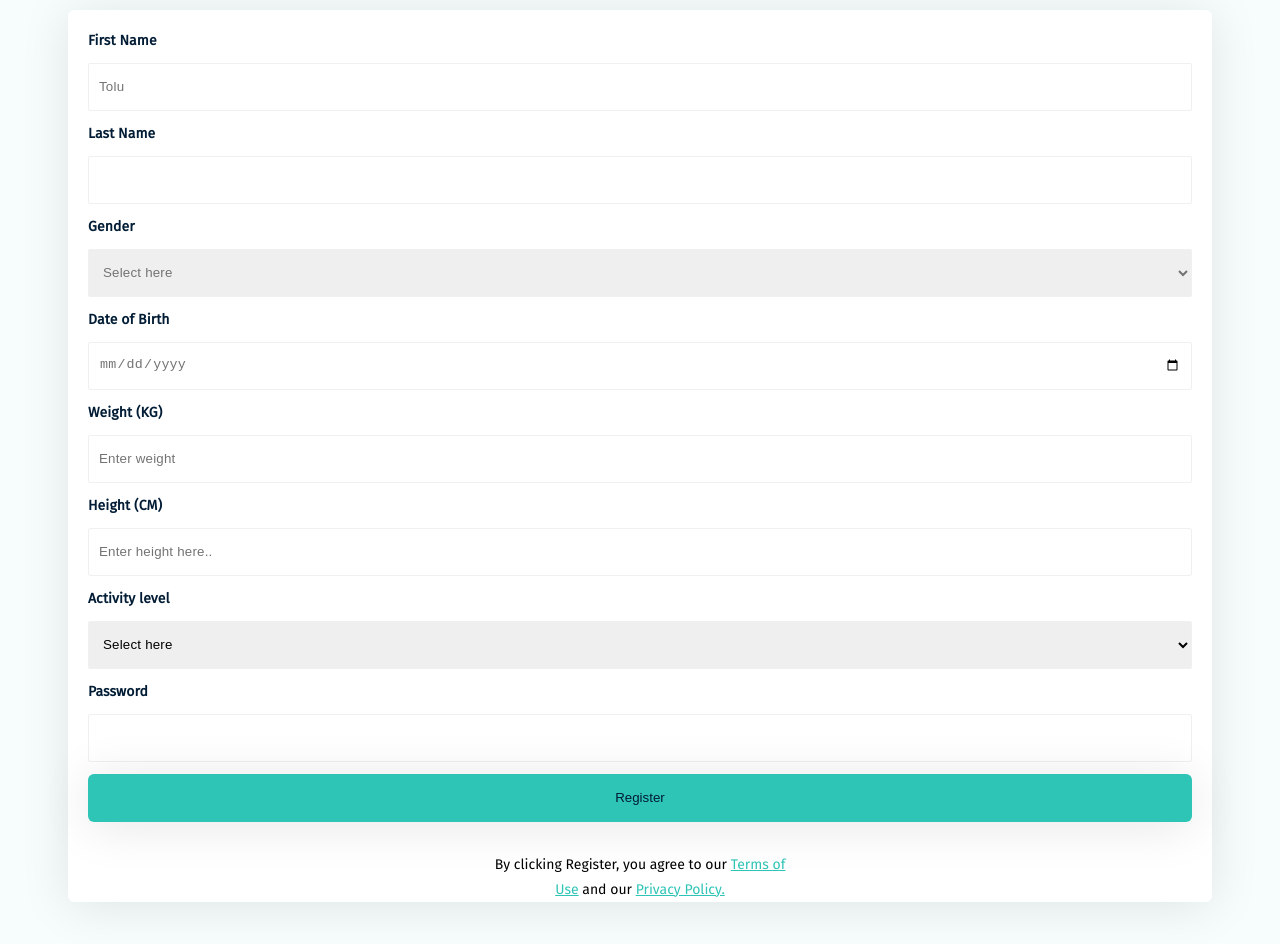
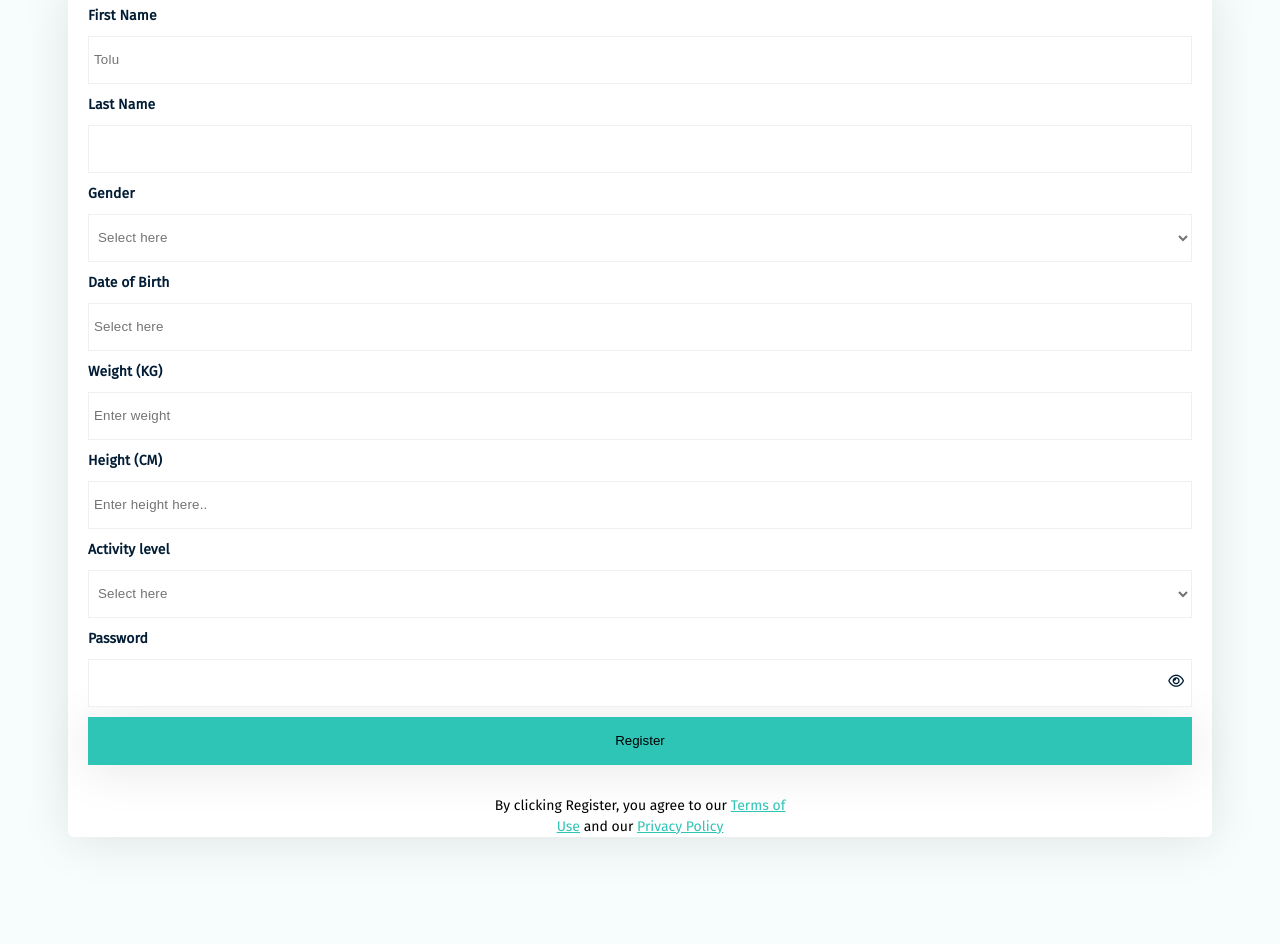
Before and after one commit to adetolaa99/web-dev-training-altschool, a plain HTML site: page index.html in a window 1280 px wide. Shown: the part 360-1304 px from the top of the page. After the commit the page ends 1275 px from the top, so only its background shows below. Drawn offline with Linux system fonts and the light colour scheme.

Commit message:
added final changes

```diff
--- a/assets/index.css
+++ b/assets/index.css
@@ -1,3 +1,5 @@
+@import url("https://fonts.googleapis.com/css2?family=Fira+Sans&display=swap");
+
 * {
   box-sizing: border-box;
 }
@@ -16,7 +18,7 @@
 }
 
 body {
-  font-family: 'Fira Sans', sans-serif;
+  font-family: "Fira Sans", sans-serif;
   background: var(--bg-white);
   padding: 60px;
 }
@@ -32,7 +34,7 @@ body {
 }
 
 .text-one {
-  width: 327px;
+  width: 100%;
   color: var(--grey);
   font-size: 16px;
   font-weight: 300;
@@ -55,25 +57,34 @@ form {
   color: var(--txt-headings);
 }
 
-form label {
+.form-elements label {
+  display: block;
   color: var(--Text-Headings);
   font-size: 14px;
   font-weight: 600;
-  line-height: normal;
   letter-spacing: 0.1px;
 }
 
-input,
-select {
-  border-radius: 2px;
+.input-field {
+  width: 100%;
+  padding: 5px;
   border: 1px solid var(--border);
-  min-width: 100%;
   height: 48px;
   flex-shrink: 0;
-  padding: 10px;
-  margin: 12px auto;
-  font-weight: 400;
-  line-height: 10px;
+  margin: 10px auto;
+  letter-spacing: 0.2px;
+  -webkit-transition: 0.5s;
+  transition: 0.5s;
+  outline: none;
+}
+
+.input-field-two {
+  width: 100%;
+  padding: 5px;
+  border: 1px solid var(--border);
+  height: 48px;
+  flex-shrink: 0;
+  margin: 10px auto;
   letter-spacing: 0.2px;
   -webkit-transition: 0.5s;
   transition: 0.5s;
@@ -88,7 +99,7 @@ select:focus {
 
 #gender,
 #dob,
-#activityLevel,
+#activitylevel,
 ::placeholder {
   color: var(--grey);
   cursor: pointer;
@@ -96,27 +107,18 @@ select:focus {
 
 #gender:focus,
 #dob:focus,
-#activityLevel:focus {
+#activitylevel:focus {
   color: var(--cl-black);
 }
 
-input[type="date"]::before {
-  content: attr(data-placeholder);
-  width: 100%;
-  color: var(--grey);
-}
-input[type="date"]:focus::before,
-input[type="date"]:valid::before {
-  display: none;
+select {
+  background: var(--white);
 }
 
 .button {
   min-width: 100%;
   height: 48px;
   background: var(--green);
-  color: var(--cl-white);
-  border-radius: 6px;
-  outline: none;
   box-shadow: 0px 4px 50px 0px rgba(4, 8, 19, 0.1);
   border: none;
   cursor: pointer;
@@ -126,12 +128,19 @@ input[type="date"]:valid::before {
   position: relative;
 }
 
+.form-password i {
+  position: absolute;
+  top: 60%;
+  right: 8px;
+  align-items: center;
+  transform: translateY(-50%);
+  cursor: pointer;
+}
+
 .tandc {
   max-width: 316px;
   margin: 10px auto;
   font-size: 14px;
-  font-weight: 400;
-  line-height: 25px;
   text-align: center;
 }
 
@@ -182,22 +191,15 @@ input[type="date"]:valid::before {
     padding: 20px;
   }
 
-  form {
-    color: var(--txt-headings);
-  }
-
   .form-grp-1,
   .form-grp-2,
   .form-grp-3 {
     display: flex;
-    justify-content: space-between;
-    gap: 10px;
+    gap: 20px;
   }
 
-  input,
-  select {
+  .input-field {
     width: 238px;
-    padding: 5px;
   }
 
   input:focus,
--- a/index.html
+++ b/index.html
@@ -5,9 +5,10 @@
     <meta name="viewport" content="width=device-width, initial-scale=1.0" />
     <title>Registration Page</title>
     <link rel="stylesheet" href="./assets/index.css" />
-    <style>
-      @import url("https://fonts.googleapis.com/css2?family=Fira+Sans&display=swap");
-    </style>
+    <script
+      src="https://kit.fontawesome.com/61bd17ca55.js"
+      crossorigin="anonymous"
+    ></script>
   </head>
 
   <body>
@@ -19,8 +20,9 @@
         everywhere.
       </p>
       <p class="text-two">
-        Start benefiting from the wellness experience. For companies looking on
-        increasing productivity, and improving organization wellness.
+        Start benefiting from the wellness experience. For<br />
+        companies looking on increasing productivity, and improving<br />
+        organization wellness.
       </p>
     </header>
 
@@ -29,30 +31,41 @@
         <div class="form-grp-1">
           <div class="form-elements">
             <label for="firstname">First Name</label>
-            <input type="text" id="firstname" placeholder="Tolu" required />
+            <input
+              type="text"
+              id="firstname"
+              placeholder="Tolu"
+              class="input-field"
+              required
+            />
           </div>
+
           <div class="form-elements">
             <label for="lastname">Last Name</label>
-            <input type="text" id="lastname" required />
+            <input type="text" id="lastname" class="input-field" required />
           </div>
         </div>
 
         <div class="form-grp-2">
           <div class="form-elements">
             <label for="gender">Gender</label>
-            <select name="gender" id="gender">
+            <select name="gender" id="gender" class="input-field" required>
               <option value="" disabled selected>Select here</option>
               <option value="male">Male</option>
               <option value="female">Female</option>
             </select>
           </div>
+
           <div class="form-elements">
             <label for="dob">Date of Birth</label>
             <input
-              type="date"
+              name="date"
+              type="text"
               id="dob"
               placeholder="Select here"
+              class="input-field date-input"
               onfocus="(this.type='date')"
+              onblur="if(this.value==''){this.type='text'}"
               required
             />
           </div>
@@ -65,6 +78,7 @@
               type="text"
               id="weight"
               placeholder="Enter weight"
+              class="input-field"
               required
             />
           </div>
@@ -74,6 +88,7 @@
               type="text"
               id="height"
               placeholder="Enter height here.."
+              class="input-field"
               required
             />
           </div>
@@ -81,34 +96,43 @@
 
         <div class="form-elements">
           <label for="activitylevel">Activity level</label>
-          <select name="activitylevel" id="activitylevel">
+          <select
+            name="activitylevel"
+            id="activitylevel"
+            class="input-field-two"
+            required
+          >
             <option value="" disabled selected>Select here</option>
-            <option value="Excellent">Excellent</option>
-            <option value="Good">Good</option>
-            <option value="Fair">Fair</option>
-            <option value="Bad">Bad</option>
+            <option value="Sedentary">Sedentary</option>
+            <option value="Slightly Active">Slightly Active</option>
+            <option value="Athletic">Athletic</option>
           </select>
         </div>
 
+        <div class="form-elements">
           <div class="form-password">
             <label for="password">Password</label>
             <input
-            type="password"
+              type="text"
+              name="password"
               id="password"
+              class="input-field-two"
               name="password"
               minlength="4"
               maxlength="12"
-            id="eye-icon"
               required
             />
+            <i class="fa-regular fa-eye"></i>
+          </div>
+        </div>
+
         <button type="submit" class="button">Register</button>
-        </div>
       </form>
 
       <div class="footer">
         <p class="tandc">
           By clicking Register, you agree to our
-          <a href="#">Terms of Use</a> and our <a href="#">Privacy Policy.</a>
+          <a href="#">Terms of Use</a> and our <a href="#">Privacy Policy</a>
         </p>
       </div>
     </div>
```
Lines whose indentation alone changed are shown as unchanged.
